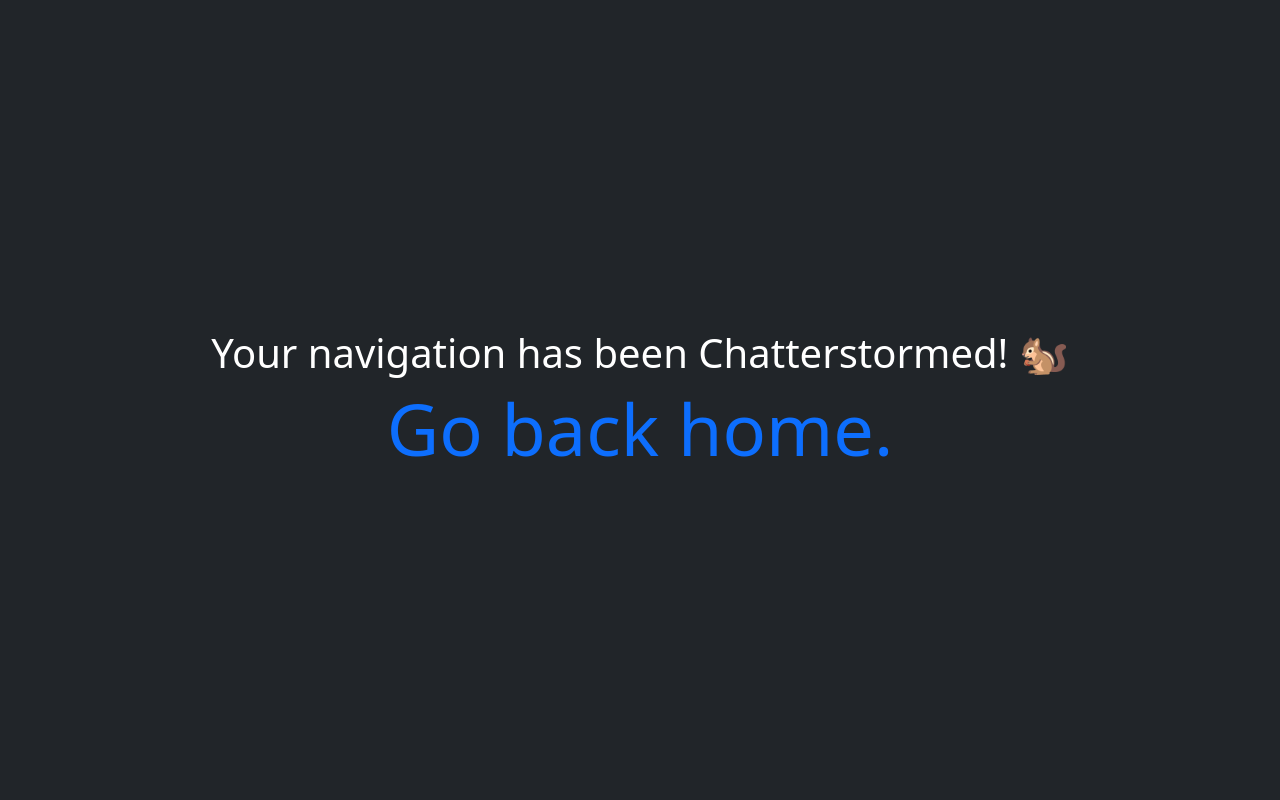
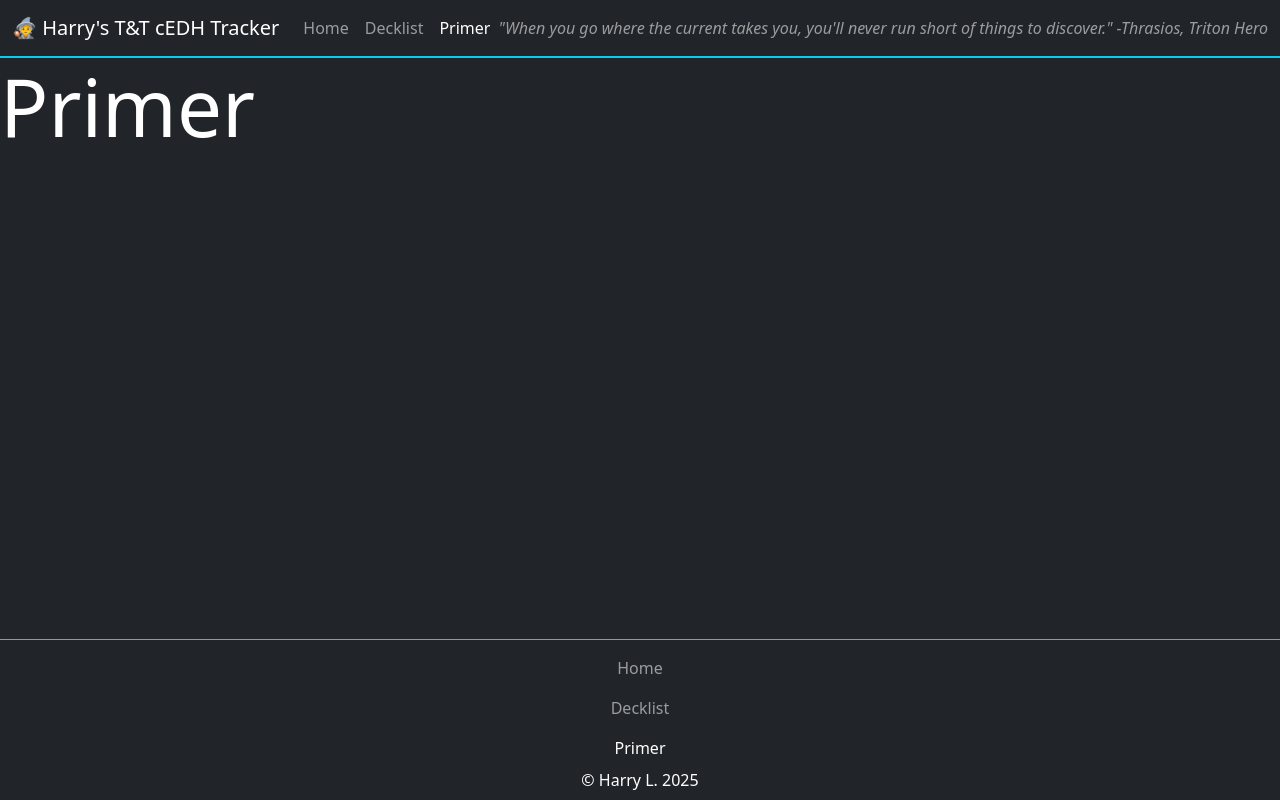
Before and after one commit to hlaack/Ral-Monsoon-Mage-Blog, a React (Vite) app: page /primer in a window 1280 px wide. Built offline with nearby package versions, Linux system fonts and the light colour scheme.

Commit message:
Added active link, began decklist page

```diff
--- a/src/components/ImageSwapper.jsx
+++ b/src/components/ImageSwapper.jsx
@@ -33,7 +33,7 @@
 					transform: "translate(-45px, -45px)",
 					zIndex: 0,
 					transition: "all 0.3s ease-in-out",
-					opacity: front === "A" ? 1 : 0.6,
+					opacity: 0.6,
 				}}
 			/>
 
--- /dev/null
+++ b/src/components/LoopThroughList.jsx
@@ -0,0 +1,3 @@
+import DeckJSON from "../list.json"
+
+// LOOP THROUGH JSON
--- a/src/main.jsx
+++ b/src/main.jsx
@@ -6,6 +6,7 @@
 import Decklist from "./pages/Decklist.jsx";
 import NotFound from "./pages/NotFound.jsx";
 import Layout from "./pages/Layout.jsx";
+import Primer from "./pages/Primer.jsx";
 
 import 'bootstrap/dist/css/bootstrap.css';
 import 'bootstrap/dist/js/bootstrap.bundle.min.js';
@@ -19,6 +20,7 @@
 		children: [
 			{index: true, element: <HomePage /> },
 			{path: 'decklist', element: <Decklist /> },
+			{path: 'primer', element: <Primer /> },
 		]
 	},
 ]);
--- a/src/pages/Decklist.jsx
+++ b/src/pages/Decklist.jsx
@@ -1,7 +1,16 @@
 
 function Decklist(){
 	return (
-		<h1 className="display-1">Decklist</h1>
+		<div className="container">
+			<h1 className="text-center fw-bolder display-3">Current Decklist</h1>
+			<div className="d-flex flex-wrap justify-content-around">
+				<h2 className="fw-light display-6 text-decoration-underline">Creature</h2>
+				<h2 className="fw-light display-6 text-decoration-underline">Instant</h2>
+				<h2 className="fw-light display-6 text-decoration-underline">Sorcery</h2>
+				<h2 className="fw-light display-6 text-decoration-underline">Enchantment</h2>
+				<h2 className="fw-light display-6 text-decoration-underline">Artifact</h2>
+			</div>
+		</div>
 	);
 }
 
--- a/src/pages/Footer.jsx
+++ b/src/pages/Footer.jsx
@@ -1,4 +1,4 @@
-import {Link} from "react-router-dom";
+import {Link, NavLink} from "react-router-dom";
 
 function Footer () {
 	return (
@@ -6,13 +6,34 @@
 			<div className="container-fluid">
 				<ul className="navbar-nav mx-auto text-center mb-2 mb-lg-0">
 					<li className="nav-item">
-						<Link className="nav-link active" to="/">Home</Link>
+						<NavLink
+							className={({isActive}) => {
+								return isActive ? "nav-link active" : "nav-link";
+							}}
+							to="/"
+						>
+							Home
+						</NavLink>
 					</li>
 					<li className="nav-item">
-						<Link className="nav-link" to="decklist">Current List</Link>
+						<NavLink
+							className={({isActive}) => {
+								return isActive ? "nav-link active" : "nav-link";
+							}}
+							to="decklist"
+						>
+							Decklist
+						</NavLink>
 					</li>
 					<li className="nav-item">
-						<Link className="nav-link" to="/">Primer</Link>
+						<NavLink
+							className={({isActive}) => {
+								return isActive ? "nav-link active" : "nav-link";
+							}}
+							to="primer"
+						>
+							Primer
+						</NavLink>
 					</li>
 					<li className="nav-item">
 						&copy; Harry L. {new Date().getFullYear()}
--- a/src/pages/NavBar.jsx
+++ b/src/pages/NavBar.jsx
@@ -1,4 +1,4 @@
-import { Link } from 'react-router-dom';
+import { Link, NavLink} from 'react-router-dom';
 
 function NavBar() {
 	return (
@@ -11,13 +11,34 @@
 				<div className="collapse navbar-collapse" id="navbarSupportedContent">
 					<ul className="navbar-nav me-auto mb-2 mb-lg-0">
 						<li className="nav-item">
-							<Link className="nav-link active" to="/">Home</Link>
+							<NavLink
+								className={({isActive}) => {
+									return isActive ? "nav-link active" : "nav-link";
+								}}
+								to="/"
+							>
+								Home
+							</NavLink>
 						</li>
 						<li className="nav-item">
-							<Link className="nav-link" to="decklist">Current List</Link>
+							<NavLink
+								className={({isActive}) => {
+									return isActive ? "nav-link active" : "nav-link";
+								}}
+								to="decklist"
+							>
+								Decklist
+							</NavLink>
 						</li>
 						<li className="nav-item">
-							<Link className="nav-link" to="/">Primer</Link>
+							<NavLink
+								className={({isActive}) => {
+									return isActive ? "nav-link active" : "nav-link";
+								}}
+								to="primer"
+							>
+								Primer
+							</NavLink>
 						</li>
 					</ul>
 					<span className="navbar-text fst-italic">
--- /dev/null
+++ b/src/pages/Primer.jsx
@@ -0,0 +1,8 @@
+
+function Primer(){
+	return (
+		<h1 className="display-1">Primer</h1>
+	);
+}
+
+export default Primer;
```
Also changed, not shown: src/list.json (added, +58 -0 lines).
